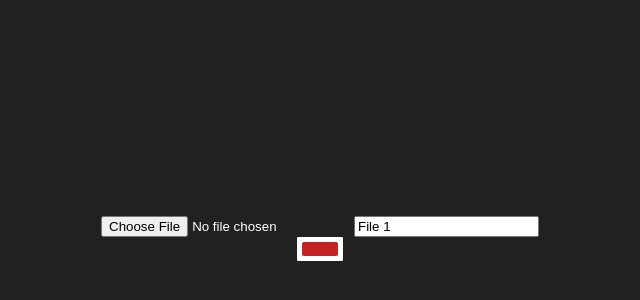
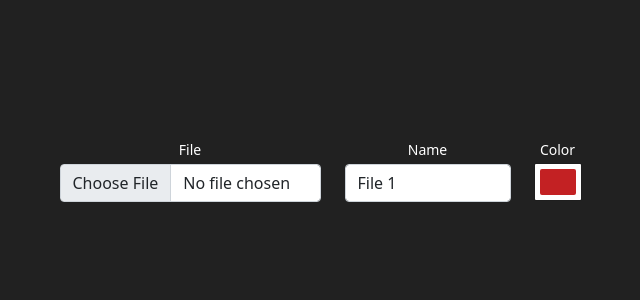
Before and after one commit to RobertToh/radeon-charts, a React (Create React App) app: page / in a window 1280 px wide. Shown: the part 160-460 px from the top of the page, without its empty margins (320-960 px from the left). Built offline with nearby package versions, Linux system fonts and the light colour scheme.

Commit message:
added basic react-bootstrap styling

```diff
--- a/package.json
+++ b/package.json
@@ -6,8 +6,10 @@
     "@testing-library/jest-dom": "^5.14.1",
     "@testing-library/react": "^11.2.7",
     "@testing-library/user-event": "^12.8.3",
+    "bootstrap": "^5.1.3",
     "papaparse": "^5.3.1",
     "react": "^17.0.2",
+    "react-bootstrap": "^2.0.0-rc.1",
     "react-color": "2.17.3",
     "react-dom": "^17.0.2",
     "react-scripts": "4.0.3",
--- a/src/App.css
+++ b/src/App.css
@@ -1,16 +1,5 @@
 .App {
   text-align: center;
-}
-
-.App-logo {
-  height: 40vmin;
-  pointer-events: none;
-}
-
-@media (prefers-reduced-motion: no-preference) {
-  .App-logo {
-    animation: App-logo-spin infinite 20s linear;
-  }
 }
 
 .App-header {
@@ -24,19 +13,6 @@
   color: rgb(255, 255, 255);
 }
 
-.App-link {
-  color: #61dafb;
-}
-
-@keyframes App-logo-spin {
-  from {
-    transform: rotate(0deg);
-  }
-  to {
-    transform: rotate(360deg);
-  }
-}
-
 .recharts-tooltip-wrapper {
   margin: 0;
   line-height: 6px;
@@ -47,6 +23,5 @@
 }
 
 .recharts-wrapper {
-  margin-top: 20px;
-  margin-bottom: 20px;
+  background-color: #272727
 }
--- a/src/App.js
+++ b/src/App.js
@@ -1,6 +1,6 @@
-import logo from './logo.svg';
 import './App.css';
 import RadeonChart from './RadeonCharts';
+import 'bootstrap/dist/css/bootstrap.min.css';
 
 function App() {
     return (
--- a/src/CSVReader.js
+++ b/src/CSVReader.js
@@ -1,6 +1,9 @@
 import React from "react";
-import { ChromePicker } from "react-color";
 import CustomColorPicker from "./CustomColorPicker.js";
+import Form from 'react-bootstrap/Form';
+import Row from 'react-bootstrap/Row';
+import Col from 'react-bootstrap/Col';
+import Container from 'react-bootstrap/Container';
 
 const Papa = require("papaparse");
 
@@ -54,19 +57,24 @@ class CSVReader extends React.Component {
 
     render() {
         return (
-            <div>
-                <form onSubmit={this.handleSubmit}>
-                    <input
-                        accept=".csv" className="csv-input" type="file"
-                        // ref={input => {
-                        //     this.filesInput = input;
-                        // }}
-                        name="file" placeholder={null} onChange={this.handleFileChange}
-                    />
-                    <input type="text" value={this.state.name} onChange={this.handleNameChange} />
-                </form>
-                <CustomColorPicker color={this.props.color} onColorChange={this.props.onColorChange} idx={this.props.idx} />
-            </div>
+            <Container className="mt-2 mb-2">
+                <Form>
+                    <Row className="justify-content-md-center">
+                        <Col xs={3}>
+                            <Form.Label className="mb-1">File</Form.Label>
+                            <Form.Control type="file" accept=".csv" onChange={this.handleFileChange}/>
+                        </Col>
+                        <Col xs={2}>
+                            <Form.Label className="mb-1">Name</Form.Label>
+                            <Form.Control type="input" value={this.state.name} onChange={this.handleNameChange} />
+                        </Col>
+                        <Col xs="auto">
+                            <Form.Label className="mb-1">Color</Form.Label>
+                            <CustomColorPicker color={this.props.color} onColorChange={this.props.onColorChange} idx={this.props.idx} />
+                        </Col>
+                    </Row>
+                </Form>
+            </Container>
         );
     }
 }
--- a/src/CustomColorPicker.js
+++ b/src/CustomColorPicker.js
@@ -37,7 +37,7 @@ class CustomColorPicker extends React.Component {
             'default': {
                 color: {
                     width: '36px',
-                    height: '14px',
+                    height: '26px',
                     borderRadius: '2px',
                     background: `${color}`,
                 },
--- a/src/CustomLineChart.js
+++ b/src/CustomLineChart.js
@@ -33,7 +33,7 @@ class CustomLineChart extends React.Component {
         let unit = this.props.chartTexts.unit;
         return (
             <div>
-                <LineChart width={1300} height={450} margin={{ top: 25, right: 40, bottom: 25, left: 0 }}>
+                <LineChart width={1300} height={450} margin={{ top: 25, right: 40, bottom: 25, left: 5 }}>
                     <XAxis padding={{ left: 10, right: 10 }} interval={interval} dataKey="Time" allowDuplicatedCategory={false} stroke="#a8a8a8">
                         <Label value="Time Elapsed (s)" position="bottom" fill="#a8a8a8"/>
                         <Label value={title} position="top" offset={360} fill="#a8a8a8"/>
@@ -62,7 +62,7 @@ const CustomTooltip = (props) => {
             items.push(<p key={payload[i].name}>{`${payload[i].name} : ${payload[i].value + unit}`}</p>);
         }
         return (
-            <div className="custom-tooltip">
+            <div className="custom-tooltip mt-3">
                 {items}
             </div>
         );
--- a/src/FPSBarChart.js
+++ b/src/FPSBarChart.js
@@ -1,5 +1,5 @@
 import React from "react";
-import {BarChart, Bar, XAxis, YAxis, Label, Legend, Cell} from "recharts";
+import {BarChart, Bar, XAxis, YAxis, Label, Legend} from "recharts";
 
 const colors = ["#c32123", "#c2520f", "#cba32f"];
 class FPSBarChart extends React.Component {
@@ -43,6 +43,7 @@ class FPSBarChart extends React.Component {
             <BarChart layout="vertical" width={1300} height={400} data={data} margin={{ top: 5, right: 40, bottom: 25, left: 30 }}>
                 <XAxis type="number" stroke="#a8a8a8">
                     <Label value="Frames Per Second" position="bottom" fill="#a8a8a8" />
+                    <Label value="Average Frames Per Second" position="top" offset={310} fill="#a8a8a8" />
                 </XAxis>
                 <YAxis type="category" dataKey="Name" stroke="#a8a8a8" />
                 <Bar dataKey="Avg FPS" fill={colors[0]} label={{position:"right", fill:"white"}} />
--- a/src/RadeonCharts.js
+++ b/src/RadeonCharts.js
@@ -2,6 +2,9 @@ import React from "react";
 import CSVReader from "./CSVReader";
 import CustomLineChart from "./CustomLineChart";
 import FPSBarChart from "./FPSBarChart";
+import Row from 'react-bootstrap/Row';
+import Col from 'react-bootstrap/Col';
+import Container from 'react-bootstrap/Container';
 
 // array of objects, each object will have "title" and "yAxis" fields
 const chartTexts = [
@@ -68,7 +71,7 @@ class RadeonChart extends React.Component {
         //console.log(this.state);
         let {data1, data2, data3, names, colors} = this.state;
         return (
-            <div>
+            <Container fluid>
                 <div>
                     <CSVReader onDataChange={this.handleDataOneChange} onNameChange={this.handleNameChange} idx={0} onColorChange={this.handleColorChange} color={colors[0]}/>
                     {data1 !== undefined &&
@@ -79,33 +82,74 @@ class RadeonChart extends React.Component {
                     }
                 </div>
 
+                <Row className="mt-3 mb-3 justify-content-md-center">
+                    <Col xs="auto">
                     {this.validHeader("FPS") &&
                         <FPSBarChart data1={data1} data2={data2} data3={data3} names={names} colors={colors} />
                     }
+                    </Col>
+                </Row>
+                <Row className="mb-3 justify-content-md-center">
+                    <Col xs="auto">
                         {this.validHeader("FPS") &&
-                    <CustomLineChart dataKey="FPS" data1={data1} data2={data2} data3={data3} names={names} colors={colors} chartTexts={chartTexts[0]}/>
+                            <CustomLineChart dataKey="FPS" data1={data1} data2={data2} data3={data3} names={names} colors={colors} chartTexts={chartTexts[0]} />
                         }
+                    </Col>
+                </Row>
+                <Row className="mb-3 justify-content-md-center">
+                    <Col xs="auto">
                         {this.validHeader("GPU TEMP") &&
-                    <CustomLineChart dataKey="GPU TEMP" data1={data1} data2={data2} data3={data3} names={names} colors={colors} chartTexts={chartTexts[1]}/>
+                            <CustomLineChart dataKey="GPU TEMP" data1={data1} data2={data2} data3={data3} names={names} colors={colors} chartTexts={chartTexts[1]} />
                         }
+                    </Col>
+                </Row>
+                <Row className="mb-3 justify-content-md-center">
+                    <Col xs="auto">
                         {this.validHeader("GPU Hotspot") &&
-                    <CustomLineChart dataKey="GPU Hotspot" data1={data1} data2={data2} data3={data3} names={names} colors={colors} chartTexts={chartTexts[2]}/>
+                            <CustomLineChart dataKey="GPU Hotspot" data1={data1} data2={data2} data3={data3} names={names} colors={colors} chartTexts={chartTexts[2]} />
                         }
+                    </Col>
+                </Row>
+                <Row className="mb-3 justify-content-md-center">
+                    <Col xs="auto">
                         {this.validHeader("GPU SCLK") &&
-                    <CustomLineChart dataKey="GPU SCLK" data1={data1} data2={data2} data3={data3} names={names} colors={colors} chartTexts={chartTexts[3]}/>
+                            <CustomLineChart dataKey="GPU SCLK" data1={data1} data2={data2} data3={data3} names={names} colors={colors} chartTexts={chartTexts[3]} />
                         }
+                    </Col>
+                </Row>
+                <Row className="mb-3 justify-content-md-center">
+                    <Col xs="auto">
                         {this.validHeader("GPU UTIL") &&
-                    <CustomLineChart dataKey="GPU UTIL" data1={data1} data2={data2} data3={data3} names={names} colors={colors} chartTexts={chartTexts[4]}/>
+                            <CustomLineChart dataKey="GPU UTIL" data1={data1} data2={data2} data3={data3} names={names} colors={colors} chartTexts={chartTexts[4]} />
                         }
+                    </Col>
+                </Row>
+                <Row className="mb-3 justify-content-md-center">
+                    <Col xs="auto">
                         {this.validHeader("GPU PWR") &&
-                    <CustomLineChart dataKey="GPU PWR" data1={data1} data2={data2} data3={data3} names={names} colors={colors} chartTexts={chartTexts[5]}/>
+                            <CustomLineChart dataKey="GPU PWR" data1={data1} data2={data2} data3={data3} names={names} colors={colors} chartTexts={chartTexts[5]} />
                         }
+                    </Col>
+                </Row>
+                <Row className="mb-3 justify-content-md-center">
+                    <Col xs="auto">
                         {this.validHeader("GPU FAN") &&
-                    <CustomLineChart dataKey="GPU FAN" data1={data1} data2={data2} data3={data3} names={names} colors={colors} chartTexts={chartTexts[6]}/>
+                            <CustomLineChart dataKey="GPU FAN" data1={data1} data2={data2} data3={data3} names={names} colors={colors} chartTexts={chartTexts[6]} />
                         }
+                    </Col>
+                </Row>
 
 
-            </div>
+
+
+
+
+
+
+
+
+
+            </Container>
         )
     }
 
```
Also changed, not shown: 1 other file (tests, documents, lock files or other folders). Lines whose indentation alone changed are shown as unchanged.
